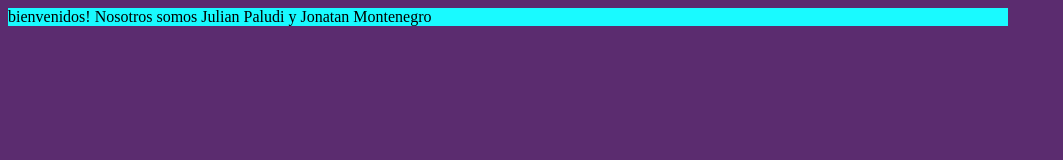
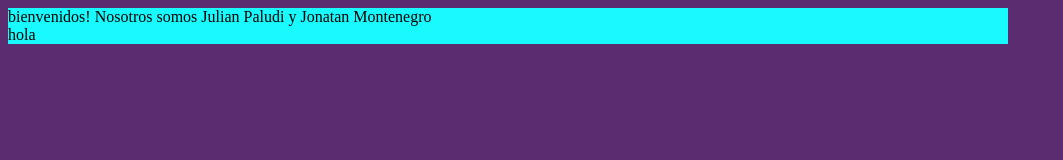
Before and after one commit to jpaludi/proyecto-HTML, a plain HTML site: page index.html in a window 1280 px wide. Shown: the whole page, without its empty margins (0-1063 px from the left). Drawn offline with Linux system fonts and the light colour scheme.

Commit message:
Se agrega div

```diff
--- a/index.html
+++ b/index.html
@@ -16,6 +16,9 @@
     <header id="cabecera" , style="background-color: rgb(25, 250, 411);width: 1000px;">bienvenidos! Nosotros somos Julian Paludi y Jonatan Montenegro
         <img src="" alt="">
         <img src="" alt="">
+        <div>
+            hola
+        </div>
     </header>
 
 
```
